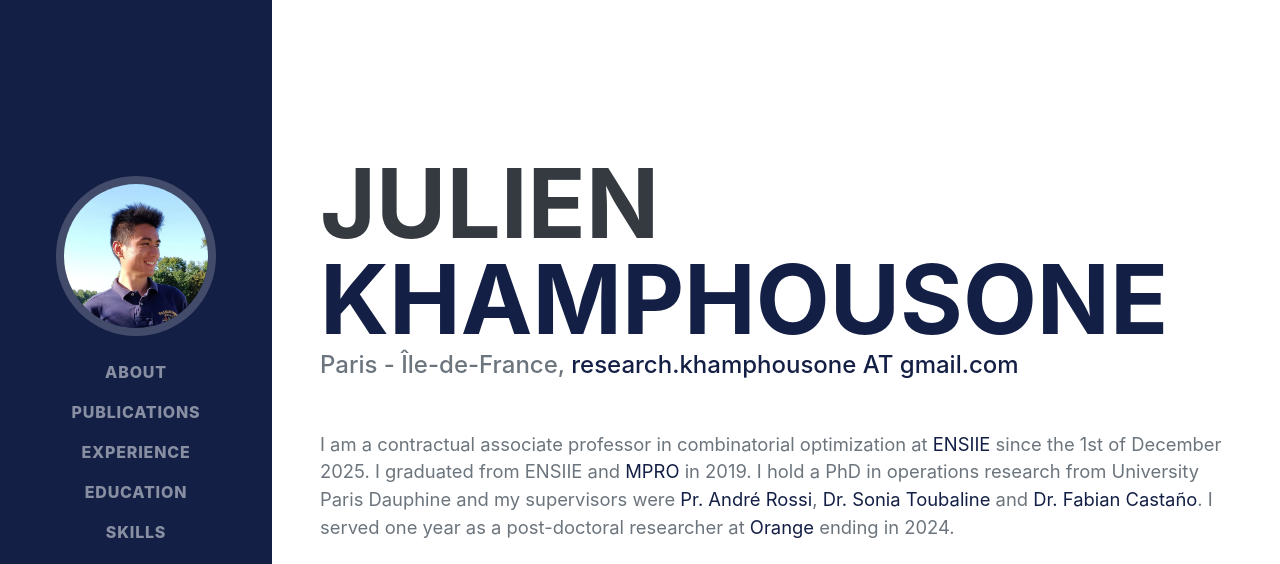
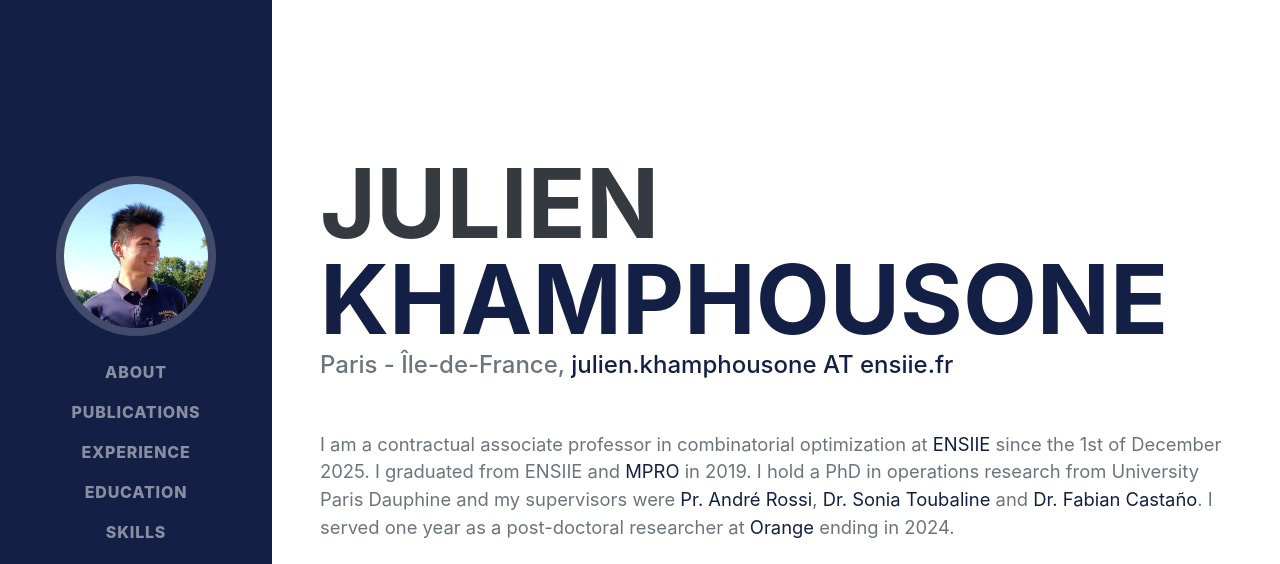
Before and after one commit to jkhamphousone/jkhamphousone.github.io, a plain HTML site: page index.html in a window 1280 px wide. Shown: the top 564 px of the page. Drawn offline with nearby package versions, Linux system fonts and the light colour scheme; a web font is replaced by a local one.

Commit message:
Adding ENSIIE email

```diff
--- a/index.html
+++ b/index.html
@@ -53,8 +53,8 @@
                 </h1>
                 <div class="subheading mb-5">
                     Paris - Île-de-France,
-                    <a href="mailto:research.khamphousone@gmail.com"> research.khamphousone AT
-                        gmail.com</a>
+                    <a href="mailto:julien.khamphousone@ensiie.fr"> julien.khamphousone AT
+                        ensiie.fr</a>
                 </div>
                 <p class="lead mb-5">I am a contractual associate professor in combinatorial optimization at <a
                         href=https://www.ensiie.fr/ />ENSIIE</a> since the 1st of December 2025. I graduated from
```
